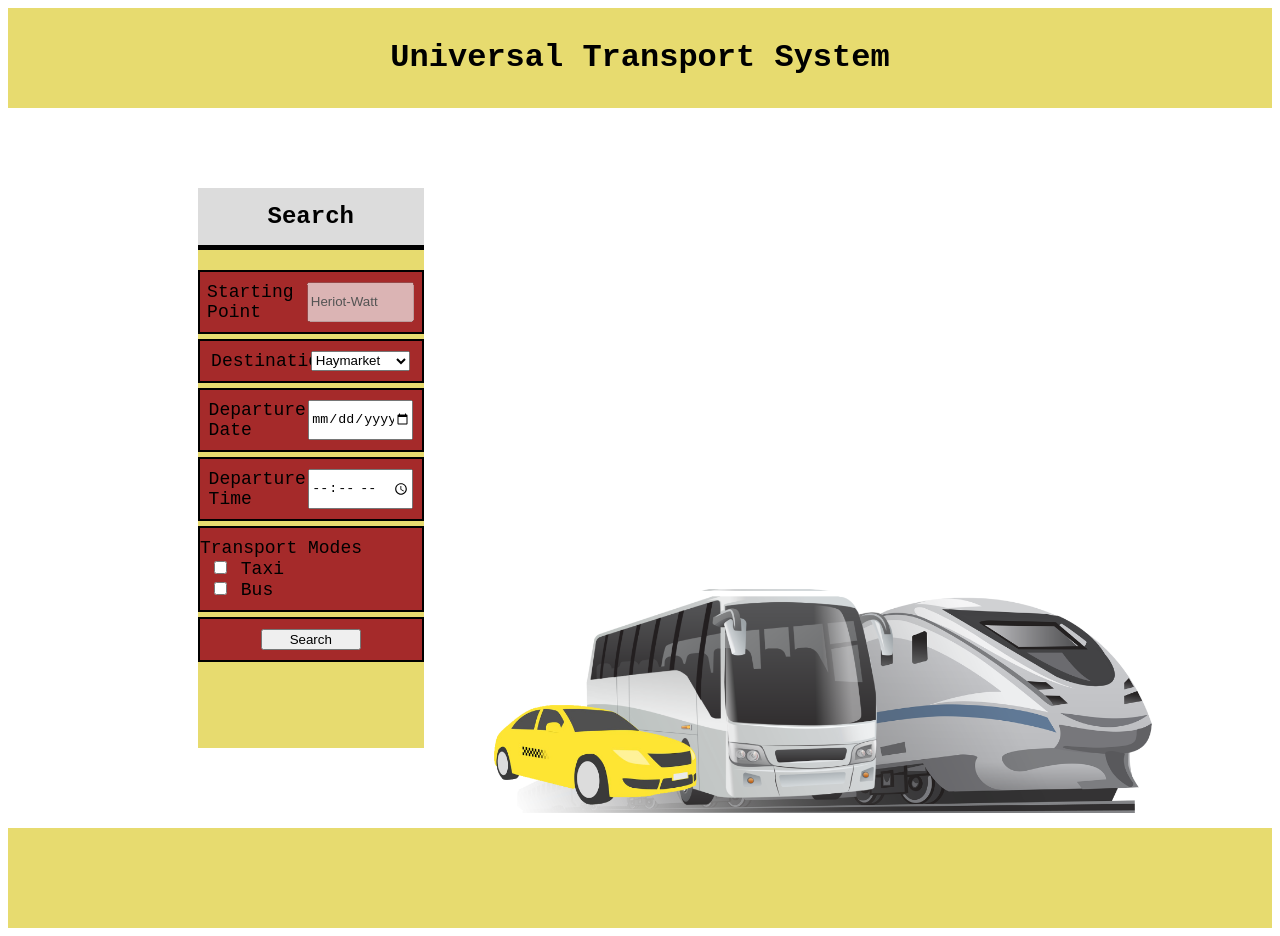
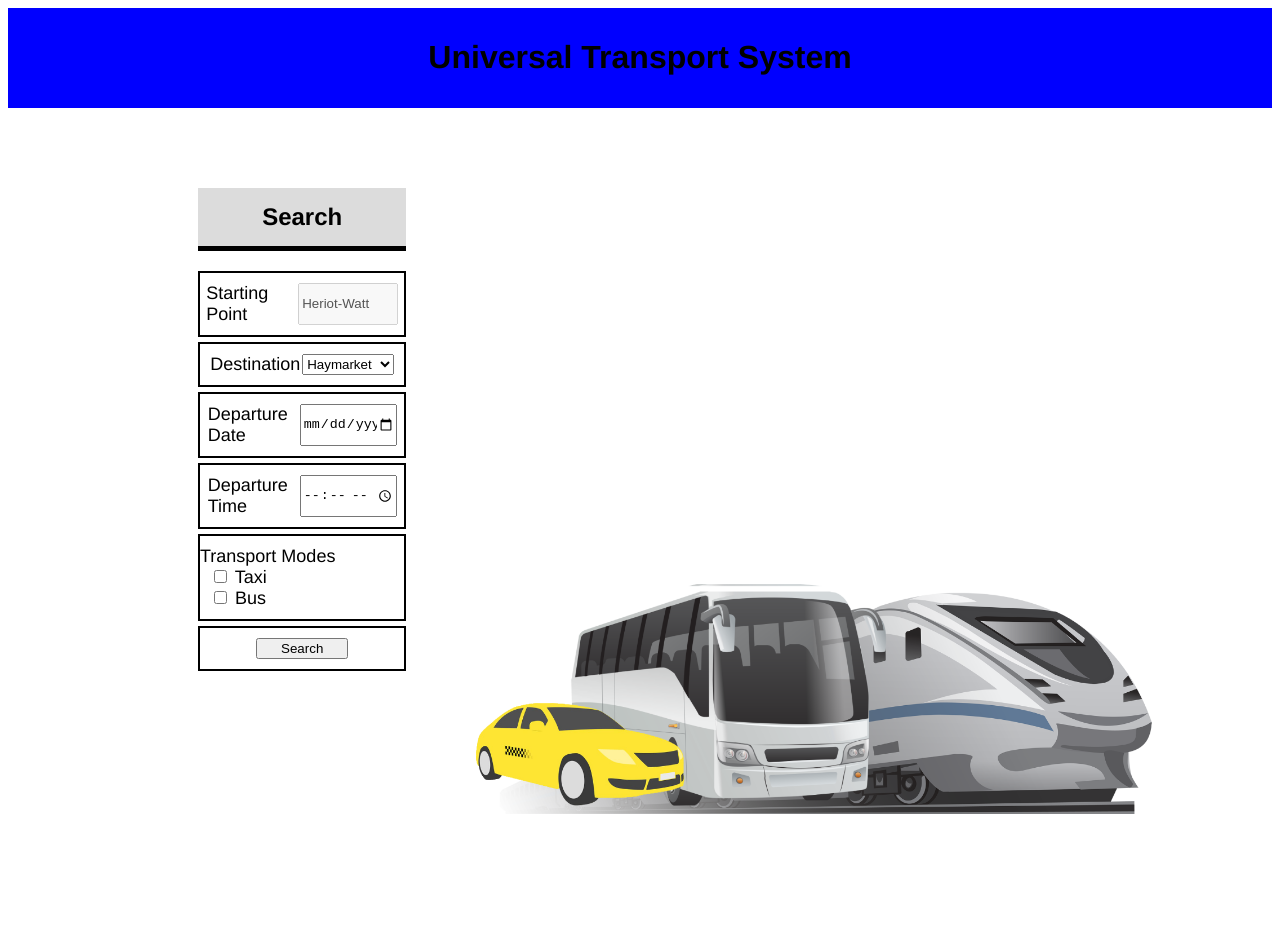
Before and after one commit to logan9997/F29SO_CW_MockUp, a plain HTML site: page ProtoTypeWithoutMap/index.html in a window 1280 px wide. After the commit the page ends 826 px from the top, so only its background shows below. Drawn offline with Linux system fonts and the light colour scheme.

Commit message:
Changed colour scheme for no map

```diff
--- a/ProtoTypeWithoutMap/index.html
+++ b/ProtoTypeWithoutMap/index.html
@@ -66,10 +66,6 @@
                     <img src="Media/vehicles.png" style="width: 100%; height: auto;" alt="vehicles">
                 </div>
             </div>
-
-            <footer>
-
-            </footer>
         </div>
     </body>
 </html>
--- a/ProtoTypeWithoutMap/styles.css
+++ b/ProtoTypeWithoutMap/styles.css
@@ -1,27 +1,19 @@
-html {
-    font-family:'Courier New', Courier, monospace;
+html, body {
+    font-family: 'Franklin Gothic Medium', 'Arial Narrow', Arial, sans-serif;
 }
 
 .main {
     display: grid;
     grid-template-columns: 1fr;
-    grid-template-rows: 100px 700px 100px;
+    grid-template-rows: 100px 700px;
     grid-gap: 10px;
     grid-template-areas:
         'header'
         'content'
-        'footer';
 }
 
-
 header {
-    background-color: rgb(231, 219, 111);
-    text-align: center;
-    padding: 10px;
-}
-
-footer {
-    background-color: rgb(231, 219, 111);
+    background-color: blue;
     text-align: center;
     padding: 10px;
 }
@@ -35,7 +27,6 @@ footer {
 
 .left {
     width: 25%;
-    background-color: rgb(231, 219, 111);
     margin: 70px;
 }
 
@@ -57,7 +48,6 @@ footer {
 }
 
 .left form div {
-    background-color: brown;
     padding: auto;
     border: 2px solid black;
     display: flex;
```
